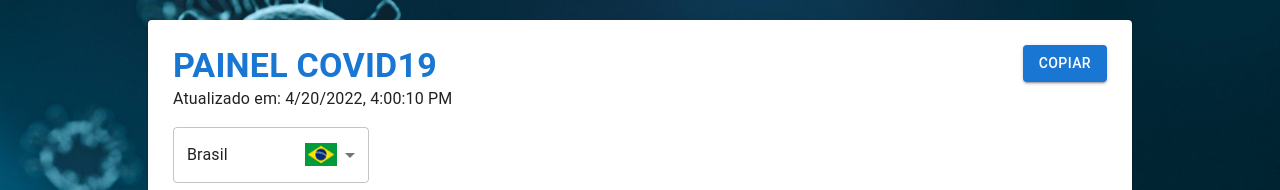
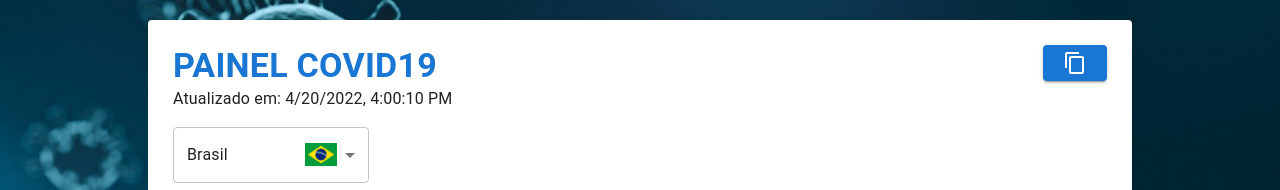
Before and after one commit to joelsonalves/dio_2022_react_painel_covid19, a React (Create React App) app: page / in a window 1280 px wide. Shown: the top 190 px of the page. Built offline with nearby package versions, Linux system fonts and the light colour scheme; no server answers.

Commit message:
Atualizar

```diff
--- a/package.json
+++ b/package.json
@@ -5,6 +5,7 @@
   "dependencies": {
     "@emotion/react": "^11.9.0",
     "@emotion/styled": "^11.8.1",
+    "@mui/icons-material": "^5.6.2",
     "@mui/lab": "^5.0.0-alpha.77",
     "@mui/material": "^5.6.1",
     "@mui/styled-engine-sc": "^5.6.1",
--- /dev/null
+++ b/src/components/ContentCopyIcon.jsx
@@ -0,0 +1,3 @@
+import ContentCopyIcon from '@mui/icons-material/ContentCopy';
+
+export default ContentCopyIcon;
--- /dev/null
+++ b/src/components/ShareIcon.jsx
@@ -0,0 +1,3 @@
+import ShareIcon from '@mui/icons-material/Share';
+
+export default ShareIcon;
--- a/src/components/index.js
+++ b/src/components/index.js
@@ -5,6 +5,8 @@ import Typography from './Typography';
 import Skeleton from './Skeleton';
 import Select from './Select';
 import MenuItem from './MenuItem';
+import ContentCopyIcon from './ContentCopyIcon';
+import ShareIcon from './ShareIcon';
 
 export {
     Button,
@@ -14,5 +16,7 @@ export {
     Typography,
     Skeleton,
     Select,
-    MenuItem
+    MenuItem,
+    ContentCopyIcon,
+    ShareIcon
 };
--- a/src/containers/Main/components/Panel.jsx
+++ b/src/containers/Main/components/Panel.jsx
@@ -1,5 +1,5 @@
 import React, { memo } from 'react';
-import { Card, Typography, Button, Select, MenuItem } from '../../../components';
+import { Card, Typography, Button, Select, MenuItem, ContentCopyIcon, ShareIcon } from '../../../components';
 import COUNTRIES from '../../../commons/constants/countries';
 import { CardPanelContentStyled, ItemStyled } from './style';
 
@@ -33,16 +33,16 @@ function Panel({ updateAt, onChange, data, country, getCoviddata }) {
 
   const renderShareButton = (
     <div>
-      <Button variant="contained" color="primary" onClick={shareInfo}>
-        Compartilhar
+      <Button variant="contained" color="primary" title="Compartilhar" onClick={shareInfo}>
+        <ShareIcon />
       </Button>
     </div>
   );
 
   const renderCopyButton = (
     <div>
-      <Button variant="contained" color="primary" onClick={copyInfo}>
-        Copiar
+      <Button variant="contained" color="primary" title="Copiar" onClick={copyInfo}>
+        <ContentCopyIcon />
       </Button>
     </div>
   );
```
Also changed, not shown: 2 other files (tests, documents, lock files or other folders).
